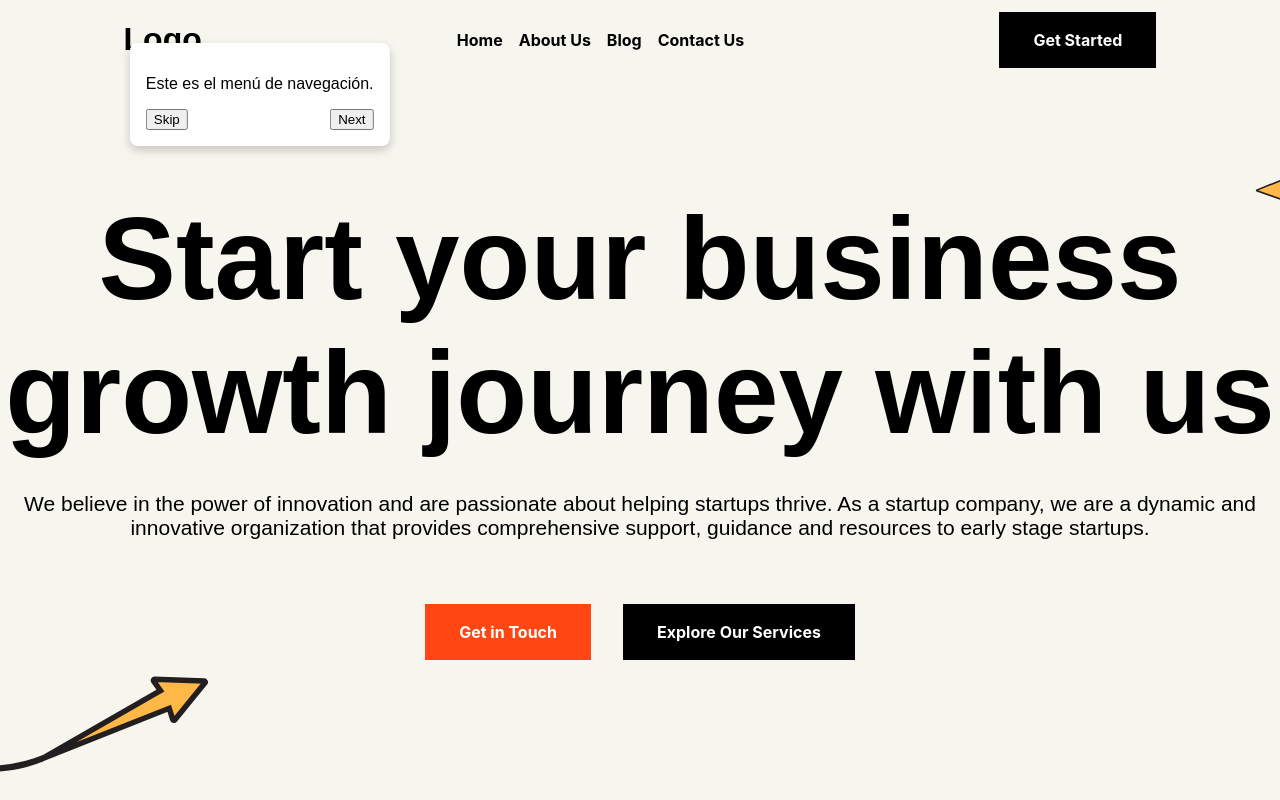
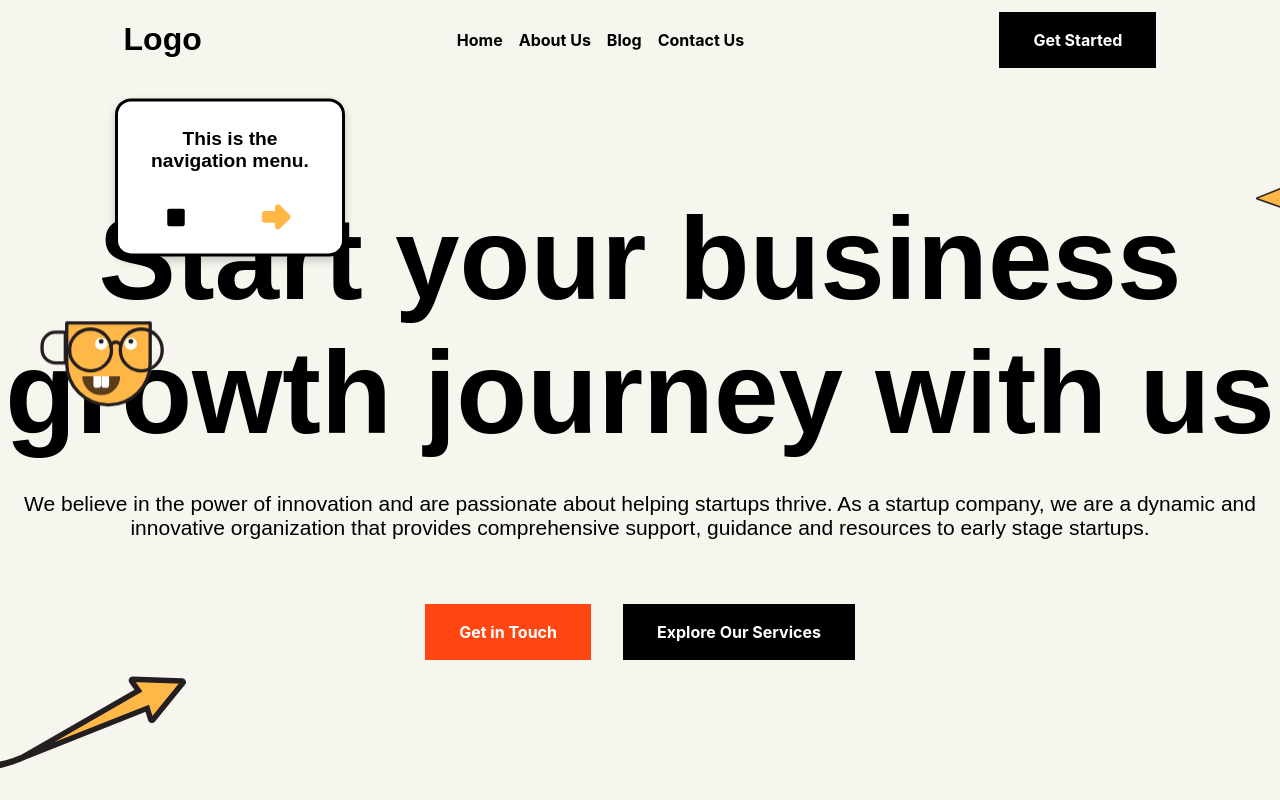
Before and after one commit to Yamil-Pedroso/uiux-showcase, a React (Vite) app in the folder startup-agency/: page / in a window 1280 px wide. Shown: the top 800 px of the page. Built offline with nearby package versions, Linux system fonts and the light colour scheme.

Commit message:
Implemented animation to all the decoration elements in the web

```diff
--- a/startup-agency/src/assets/images/index.ts
+++ b/startup-agency/src/assets/images/index.ts
@@ -7,6 +7,7 @@ import deco3 from './svg/deco3.svg'
 import deco4 from './svg/deco4.svg'
 import deco5 from './svg/deco5.svg'
 import deco6 from './svg/deco6.svg'
+import toolTipChar from './svg/tooltip-char.svg'
 
 export interface IImage {
     [key: string]: string
@@ -21,7 +22,8 @@ const images: IImage = {
     deco3,
     deco4,
     deco5,
-    deco6
+    deco6,
+    toolTipChar,
 }
 
 export default images
--- a/startup-agency/src/components/app-tour/AppTour.tsx
+++ b/startup-agency/src/components/app-tour/AppTour.tsx
@@ -1,51 +1,114 @@
 import React, { useState, useEffect } from "react";
+import images from "../../assets/images";
+import {
+  AppTourContainer,
+  AppTourTooltip,
+  AppTourWrapper,
+  AppTourButton,
+  AppTourBtnWrapper,
+} from "./styles";
+import { TbArrowBigRightFilled } from "react-icons/tb";
+import { FaStop } from "react-icons/fa";
 
 interface Step {
-  target: string; // Selector del elemento objetivo
-  content: string; // Texto del tooltip
-  position?: { top: number; left: number }; // Posición personalizada del tooltip
+  target: string;
+  content: string;
+  position?: { top: number; left: number };
 }
 
 const Tour: React.FC = () => {
-  const [currentStep, setCurrentStep] = useState(0); // Índice del paso actual
-  const [visible, setVisible] = useState(true); // Visibilidad del tooltip
-  const [tooltipPosition, setTooltipPosition] = useState<{ top: number; left: number }>({ top: 0, left: 0 });
+  const [currentStep, setCurrentStep] = useState(0);
+  const [visible, setVisible] = useState(true);
+  const [tooltipPosition, setTooltipPosition] = useState<{
+    top: number;
+    left: number;
+  }>({ top: 0, left: 0 });
 
-  // Define los pasos del tour con posiciones personalizadas
   const steps: Step[] = [
-    { target: "div#navbar", content: "Este es el menú de navegación.", position: { top: -60, left: 0 } },
-    { target: "div#hero", content: "Este es el encabezado principal de la página.", position: { top: 20, left: 0 } },
-    { target: "div#team-gallery", content: "Aquí puedes ver a nuestro equipo.", position: { top: -50, left: 30 } },
-    { target: "div#results-sponsors", content: "Estos son los resultados y patrocinadores.", position: { top: -70, left: -20 } },
-    { target: "div#features", content: "Estas son las características principales.", position: { top: -80, left: 0 } },
-    { target: "div#fun-facts", content: "Estos son los datos curiosos.", position: { top: 10, left: 0 } },
-    { target: "div#services", content: "Descubre los servicios que ofrecemos.", position: { top: 500, left: 50 } },
-    { target: "div#price-plans", content: "Aquí puedes ver nuestros planes de precios.", position: { top: 200, left: 0 } },
-    { target: "div#feedback", content: "Estos son los comentarios de nuestros clientes.", position: { top: -50, left: -30 } },
-    { target: "div#faq", content: "Preguntas frecuentes.", position: { top: -50, left: 0 } },
-    { target: "div#get-in-touch", content: "Ponte en contacto con nosotros.", position: { top: -70, left: -10 } },
-    { target: "div#contact", content: "Información de contacto.", position: { top: -40, left: 0 } },
-    { target: "div#footer", content: "Este es el pie de página.", position: { top: -100, left: 0 } },
+    {
+      target: "div#navbar",
+      content: "This is the navigation menu.",
+      position: { top: -60, left: 0 },
+    },
+    {
+      target: "div#hero",
+      content: "This is the main header of the page.",
+      position: { top: 20, left: 0 },
+    },
+    {
+      target: "div#team-gallery",
+      content: "Here you can see our team.",
+      position: { top: -50, left: 30 },
+    },
+    {
+      target: "div#results-sponsors",
+      content: "These are the results and sponsors.",
+      position: { top: -70, left: -20 },
+    },
+    {
+      target: "div#features",
+      content: "These are the main features.",
+      position: { top: -80, left: 0 },
+    },
+    {
+      target: "div#fun-facts",
+      content: "These are the fun facts.",
+      position: { top: 10, left: 0 },
+    },
+    {
+      target: "div#services",
+      content: "Discover the services we offer.",
+      position: { top: 500, left: 50 },
+    },
+    {
+      target: "div#price-plans",
+      content: "Here you can see our pricing plans.",
+      position: { top: 200, left: 0 },
+    },
+    {
+      target: "div#feedback",
+      content: "These are our customer reviews.",
+      position: { top: -50, left: -30 },
+    },
+    {
+      target: "div#faq",
+      content: "Frequently asked questions.",
+      position: { top: -50, left: 0 },
+    },
+    {
+      target: "div#get-in-touch",
+      content: "Get in touch with us.",
+      position: { top: -70, left: -10 },
+    },
+    {
+      target: "div#contact",
+      content: "Contact information.",
+      position: { top: -40, left: 0 },
+    },
+    {
+      target: "div#footer",
+      content: "This is the footer.",
+      position: { top: -400, left: 0 },
+    },
   ];
 
-  // Función para calcular la posición del tooltip
-  const calculateTooltipPosition = (target: string, position?: { top: number; left: number }) => {
+  const calculateTooltipPosition = (
+    target: string,
+    position?: { top: number; left: number }
+  ) => {
     const element = document.querySelector(target);
     if (element) {
       const rect = element.getBoundingClientRect();
 
-      // Coordenadas base según la posición del componente objetivo
       let top = rect.top + window.scrollY;
       let left = rect.left + window.scrollX;
 
-      // Aplica las posiciones personalizadas si están definidas
       if (position) {
         top += position.top;
         left += position.left;
       } else {
-        // Posición predeterminada (arriba y centrado)
-        top -= 50; // Coloca encima
-        left += rect.width / 2; // Centra horizontalmente
+        top -= 50;
+        left += rect.width / 2;
       }
 
       return { top, left };
@@ -53,12 +116,15 @@ const Tour: React.FC = () => {
     return { top: 0, left: 0 };
   };
 
-  // Función para desplazarse al paso actual
+  const scrollUp = () => {
+    window.scrollTo({ top: 0, behavior: "smooth" });
+  };
+
   const scrollToStep = (index: number) => {
     const step = steps[index];
     const position = calculateTooltipPosition(step.target, step.position);
 
-    setTooltipPosition(position); // Actualiza la posición del tooltip
+    setTooltipPosition(position);
 
     const element = document.querySelector(step.target);
     if (element) {
@@ -66,58 +132,56 @@ const Tour: React.FC = () => {
     }
   };
 
-  // Avanza al siguiente paso
   const handleNext = () => {
     if (currentStep < steps.length - 1) {
       setCurrentStep(currentStep + 1);
     } else {
-      setVisible(false); // Oculta el tour si es el último paso
+      setVisible(false);
+      scrollUp();
     }
   };
 
-  // Salta el tour
   const handleSkip = () => {
     setVisible(false);
   };
 
-  // Desplázate automáticamente al componente objetivo cuando cambie el paso
   useEffect(() => {
     if (visible) {
       scrollToStep(currentStep);
     }
   }, [currentStep, visible]);
 
-  if (!visible) return null; // No renderiza el tooltip si el tour está oculto
+  if (!visible) return null;
 
   return (
-    <div>
+    <AppTourContainer>
       {/* Tooltip */}
-      <div
-        style={{
-          position: "absolute",
-          zIndex: 1000,
-          top: `${tooltipPosition.top}px`,
-          left: `${tooltipPosition.left}px`,
-          transform: "translate(50%, 100%)", // Ajusta el tooltip relativo al componente
-          padding: "1rem",
-          backgroundColor: "white",
-          boxShadow: "0 4px 10px rgba(0,0,0,0.2)",
-          borderRadius: "8px",
-          maxWidth: "300px",
-          textAlign: "center",
-        }}
-      >
-        <p>{steps[currentStep].content}</p>
-        <div style={{ display: "flex", justifyContent: "space-between" }}>
-          <button onClick={handleSkip} style={{ marginRight: "1rem" }}>
-            Skip
-          </button>
-          <button onClick={handleNext}>
-            {currentStep < steps.length - 1 ? "Next" : "Finish"}
-          </button>
-        </div>
-      </div>
-    </div>
+      <AppTourTooltip>
+        <AppTourWrapper top={tooltipPosition.top} left={tooltipPosition.left}>
+          <p>{steps[currentStep].content}</p>
+          <AppTourBtnWrapper>
+            <AppTourButton
+              style={{
+                display: currentStep < steps.length - 1 ? "block" : "none",
+              }}
+              onClick={handleSkip}
+            >
+              <FaStop size={20} />
+            </AppTourButton>
+            <AppTourButton onClick={handleNext}>
+              {currentStep < steps.length - 1 ? (
+                <TbArrowBigRightFilled size={35} className="arrow-right" />
+              ) : (
+                <button style={{ backgroundColor: "#1b1b1b", border: "none", color: "#fff", padding: "0.5rem 1rem", cursor: "pointer" }}>
+                  Finish
+                </button>
+              )}
+            </AppTourButton>
+          </AppTourBtnWrapper>
+          <img src={images.toolTipChar} alt="Tour" />
+        </AppTourWrapper>
+      </AppTourTooltip>
+    </AppTourContainer>
   );
 };
 
--- /dev/null
+++ b/startup-agency/src/components/app-tour/styles.ts
@@ -0,0 +1,75 @@
+import styled from "styled-components";
+
+interface IAppTourProps {
+  top: number;
+  left: number;
+}
+
+export const AppTourContainer = styled.div`
+  border: 4px solid #000;
+`;
+
+export const AppTourTooltip = styled.div`
+  img {
+    width: 8rem;
+    position: absolute;
+    top: 13rem;
+    left: -5rem;
+    animation: floating 2s ease-in-out infinite alternate;
+
+    @keyframes floating {
+      0% {
+        transform: translateY(0);
+      }
+      50% {
+        transform: translateY(0.5rem);
+      }
+      100% {
+        transform: translateY(0);
+      }
+    }
+  }
+`;
+
+export const AppTourWrapper = styled.div<IAppTourProps>`
+  border: 3px solid #000;
+  justify-content: space-between;
+  padding: .5rem 2rem;
+  background-color: #fff;
+  box-shadow: 0 4px 10px rgba(0, 0, 0, 0.2);
+  border-radius: 1rem;
+  width: 10rem;
+  height: auto;
+  transform: translate(50%, 100%);
+  text-align: center;
+  position: absolute;
+  top: ${(props) => props.top}px;
+  left: ${(props) => props.left}px;
+  z-index: 1000;
+
+  p {
+    font-size: 1.2rem;
+    font-weight: bold;
+  }
+`;
+
+export const AppTourBtnWrapper = styled.div`
+  display: flex;
+  justify-content: space-between;
+`;
+
+export const AppTourButton = styled.button`
+  border: none;
+  background-color: transparent;
+  padding: 0.5rem 1rem;
+  cursor: pointer;
+
+    .arrow-right {
+        color: #ffb847;
+        transition: transform 0.3s;
+
+        &:hover {
+            transform: scale(1.4);
+        }
+    }
+`;
--- a/startup-agency/src/components/features/styles.ts
+++ b/startup-agency/src/components/features/styles.ts
@@ -6,9 +6,22 @@ export const FeaturesContainer = styled.div`
   .deco3 {
     position: absolute;
     bottom: -18rem;
-    right: 0;
+    right: 5rem;
     width: 22rem;
     transform: rotate(70deg) translateY(10rem);
+    animation: moveLeftRight 3s ease-in-out infinite alternate;
+
+        @keyframes moveLeftRight {
+            0% {
+                transform: translateX(0);
+            }
+            50% {
+                transform: translateX(-2rem);
+            }
+            100% {
+                transform: translateX(0);
+            }
+          }
   }
 `;
 
--- a/startup-agency/src/components/get-in-touch/styles.ts
+++ b/startup-agency/src/components/get-in-touch/styles.ts
@@ -14,6 +14,18 @@ export const GetInTouchContainer = styled.div`
     top: -3.5rem;
     right: 10rem;
     width: 8rem;
+    animation: rotate 6s linear infinite;
+
+    @keyframes rotate {
+        from {
+            transform: rotate(0);
+        }
+        to {
+            transform: rotate(360deg);
+        }
+      }
+
+
   }
 
   .deco6 {
@@ -21,6 +33,20 @@ export const GetInTouchContainer = styled.div`
     top: 18rem;
     left: 4rem;
     width: 23rem;
+
+    animation: moveLeftRight 3s ease-in-out infinite alternate;
+
+@keyframes moveLeftRight {
+    0% {
+        transform: translateX(0);
+    }
+    50% {
+        transform: translateX(-2rem);
+    }
+    100% {
+        transform: translateX(0);
+    }
+  }
   }
 `;
 
--- a/startup-agency/src/components/hero/styles.ts
+++ b/startup-agency/src/components/hero/styles.ts
@@ -27,6 +27,20 @@ export const HeroContainer = styled.div`
         top: 12rem;
         left: -12rem;
         width: 25rem;
+
+        animation: moveLeftRight 3s ease-in-out infinite alternate;
+
+        @keyframes moveLeftRight {
+            0% {
+                transform: translateX(0);
+            }
+            50% {
+                transform: translateX(-2rem);
+            }
+            100% {
+                transform: translateX(0);
+            }
+          }
     }
 
     .deco2 {
@@ -34,6 +48,19 @@ export const HeroContainer = styled.div`
         top: -5rem;
         right: -6rem;
         width: 8rem;
+        animation: floating 2s ease-in-out infinite alternate;
+
+    @keyframes floating {
+      0% {
+        transform: translateY(0);
+      }
+      50% {
+        transform: translateY(0.5rem);
+      }
+      100% {
+        transform: translateY(0);
+      }
+    }
     }
 `;
 
--- a/startup-agency/src/components/pricing-plans/styles.ts
+++ b/startup-agency/src/components/pricing-plans/styles.ts
@@ -20,6 +20,20 @@ export const PricingPlansContainer = styled.div`
     top: 0rem;
     right: 8rem;
     width: 18rem;
+
+    animation: moveLeftRight 3s ease-in-out infinite alternate;
+
+    @keyframes moveLeftRight {
+      0% {
+        transform: translateX(0);
+      }
+      50% {
+        transform: translateX(-2rem);
+      }
+      100% {
+        transform: translateX(0);
+      }
+    }
   }
 `;
 
@@ -105,5 +119,4 @@ export const Content = styled.div`
   display: flex;
   flex-direction: column;
   align-items: center;
-
 `;
--- a/startup-agency/src/components/services/styles.ts
+++ b/startup-agency/src/components/services/styles.ts
@@ -20,6 +20,19 @@ export const ServicesContainer = styled.div`
     top: 6rem;
     left: 10rem;
     width: 8rem;
+    animation: floating 3s ease-in-out infinite alternate;
+
+@keyframes floating {
+  0% {
+    transform: translateY(0);
+  }
+  50% {
+    transform: translateY(1rem);
+  }
+  100% {
+    transform: translateY(0);
+  }
+}
   }
 `;
 
--- a/startup-agency/src/pages/StartUpAgency.tsx
+++ b/startup-agency/src/pages/StartUpAgency.tsx
@@ -1,4 +1,3 @@
-
 import * as MyComponent from '../components';
 import ScrollUp from '../components/common/scroll-up/ScrollUp';
 
```
Also changed, not shown: startup-agency/src/components/common/scroll-up/FinishBtn.tsx (added, +14 -0 lines), startup-agency/src/assets/images/svg/tooltip-char.svg (added).
